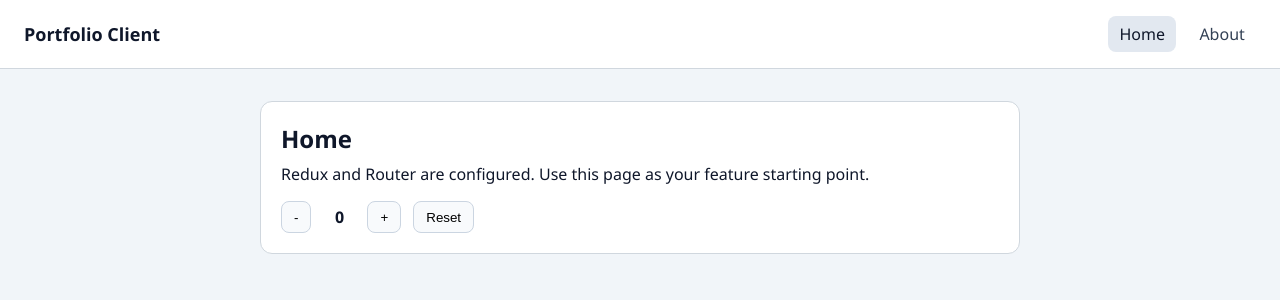
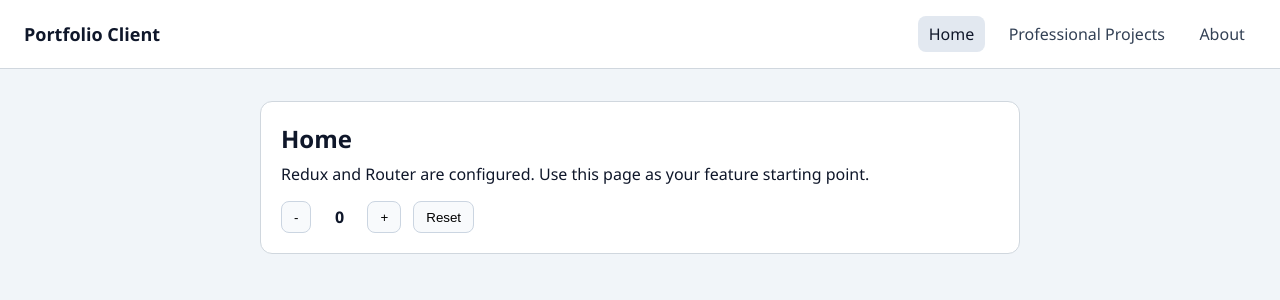
Before and after one commit to cberkley/coles-portfolio-website, a React (Vite) app in the folder client/: page / in a window 1280 px wide. Shown: the top 300 px of the page. Built offline with nearby package versions, Linux system fonts and the light colour scheme; no server answers; what openapi-fetch would draw is missing.

Commit message:
Adding professional products page.

```diff
--- a/client/src/App.tsx
+++ b/client/src/App.tsx
@@ -2,6 +2,7 @@ import { NavLink, Route, Routes } from 'react-router-dom'
 import './App.css'
 import { AboutPage } from './pages/AboutPage.tsx'
 import { HomePage } from './pages/HomePage.tsx'
+import { ProfessionalProjectsPage } from './pages/ProfessionalProjects.tsx';
 
 function App() {
   return (
@@ -12,6 +13,7 @@ function App() {
           <NavLink to="/" end>
             Home
           </NavLink>
+          <NavLink to="/professional-projects">Professional Projects</NavLink>
           <NavLink to="/about">About</NavLink>
         </nav>
       </header>
@@ -20,6 +22,7 @@ function App() {
         <Routes>
           <Route path="/" element={<HomePage />} />
           <Route path="/about" element={<AboutPage />} />
+          <Route path="/professional-projects" element={<ProfessionalProjectsPage />} />
         </Routes>
       </main>
     </div>
```
